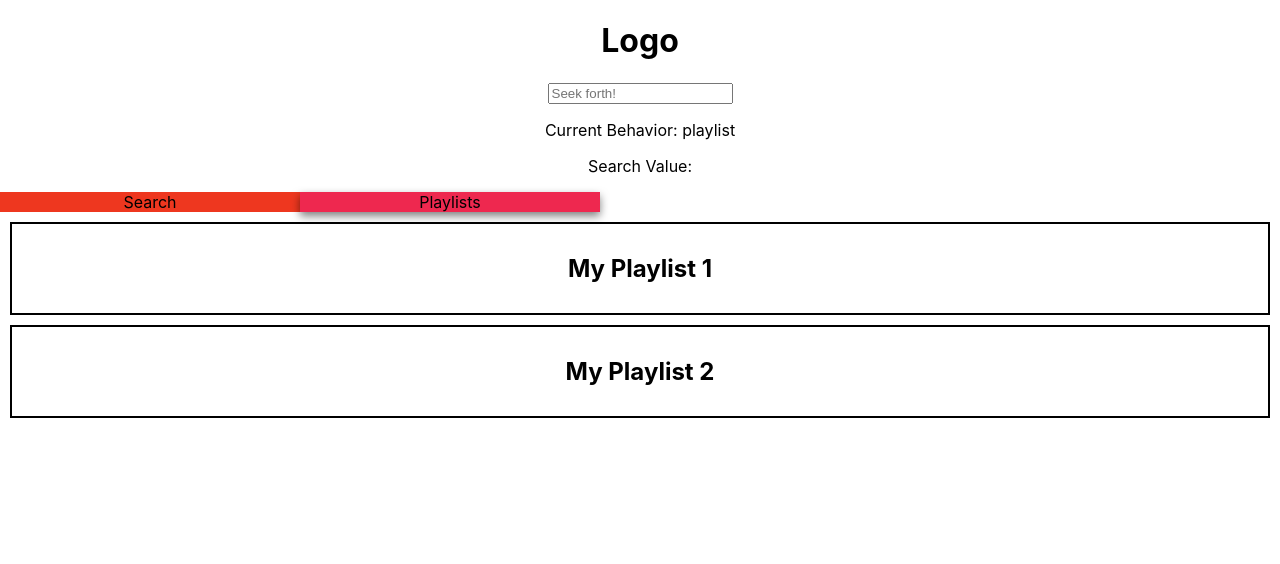
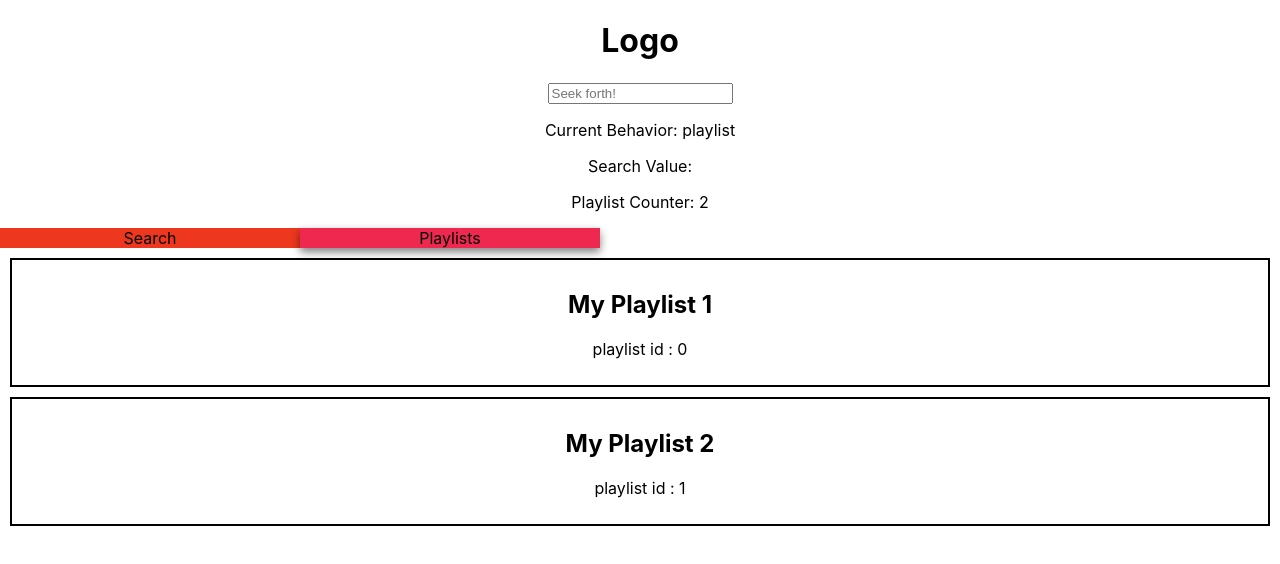
Before and after one commit to CalamityKid/jammin, a React (Create React App) app: page / in a window 1280 px wide. Both pictures are taken after a click on the element "Playlists". Shown: the top 564 px of the page. Built offline with nearby package versions, Linux system fonts and the light colour scheme.

Commit message:
Finish and detangle Playlists

```diff
--- a/src/App.js
+++ b/src/App.js
@@ -1,13 +1,51 @@
-import React, { useState } from 'react';
+import React, { useState, useEffect, useRef } from 'react';
 import './App.css';
 import TopWindow from './containers/TopWindow/TopWindow';
 import LeftWindowContainer from './containers/LeftWindow/LeftWindowContainer';
+import Playlist from './Data/Playlist'; // Importing playlist data
+import Cache from './Data/Cache';
+import SearchCache from './Data/APIComputer'; // Importing search cache data
 
 function App() {
   // State to manage user behavior within the app
   const [userBehavior, setUserBehavior] = React.useState("searching");
+
   // State used to manage SeachBar value, and to make API calls
   const [searchValue, setSearchValue] = useState(""); //
+  const [songInfo, setSongInfo] = useState(null); // State to manage song information
+
+  // State to manage all playlists
+  const [allPlaylists, setAllPlaylists] = useState([]);
+  const [playlistCounter, setPlaylistCounter] = useState(0); // to create unique playlist IDs
+
+  const addPlaylist = (playlistName, cache, playlistId = playlistCounter) => {
+    const newPlaylist = new Playlist(playlistName, cache, playlistId);
+    setAllPlaylists((prevPlaylists) => [...prevPlaylists, newPlaylist]);
+    setPlaylistCounter((prevCounter) => prevCounter + 1); // Increment the counter
+  return newPlaylist;
+  }
+
+
+  const isInitialized = useRef(false);
+// Initialize playlists and songs using useEffect
+  useEffect(() => {
+    if (isInitialized.current) return; // Prevent running the logic twice
+    isInitialized.current = true;
+
+  const PlaylistCache = new Cache(); // Create a cache for the playlist
+
+  // Create and populate the first playlist
+  const pl1 = addPlaylist("My Playlist 1", PlaylistCache, 0);
+  pl1.addSong(SearchCache.retrieveSong("spotifyid1"));
+  pl1.addSong(SearchCache.retrieveSong("spotifyid2"));
+  pl1.addSong(SearchCache.retrieveSong("spotifyid3"));
+
+  // Create and populate the second playlist
+  const pl2 = addPlaylist("My Playlist 2", PlaylistCache, 1);
+  pl2.addSong(SearchCache.retrieveSong("spotifyid4"));
+  pl2.addSong(SearchCache.retrieveSong("spotifyid5"));
+}, []);
+
 
   return (
     <div className="App">
@@ -15,7 +53,8 @@ function App() {
       <TopWindow setUserBehavior={setUserBehavior} searchValue={searchValue} setSearchValue={setSearchValue}/>
       <p>Current Behavior: {userBehavior}</p>
       <p>Search Value: {searchValue}</p>
-      <LeftWindowContainer userBehavior={userBehavior} setUserBehavior={setUserBehavior}/>
+      <p>Playlist Counter: {playlistCounter}</p>
+      <LeftWindowContainer allPlaylists={allPlaylists} addPlaylist={addPlaylist} userBehavior={userBehavior} setUserBehavior={setUserBehavior}/>
 
 
     </div>
--- a/src/Data/Playlist.js
+++ b/src/Data/Playlist.js
@@ -1,20 +1,9 @@
-import Cache from "./Cache.js";
-import SearchCache from "./APIComputer.js"; //this should be deleted later
-// figure out a programming pattern to deal with global variables
-// for now ill pass this allPlaylists object around.
-
-const allPlaylists = {
-    counter : 0,
-    listOfPlaylists: [], //list of playlist objects,
-    }
-
 class Playlist {
-    constructor (name, cache){
+    constructor (name, cache, playlistId){
         this.name = name;
-        this.playlistId = allPlaylists.counter++;
+        this.playlistId = playlistId;
         this.songs = [];
         this.cache = cache; // Cache the playlist reads from
-        allPlaylists.listOfPlaylists.push(this);
         }
 
 
@@ -39,6 +28,8 @@ class Playlist {
         this.cache.songToCache(song);
         // Add the song's spotifyID to the playlist's songs array
         this.songs.push(spotifyID);
+        // Add the playlist to the song's inPlaylists array
+        this.cache.retrieveSong(spotifyID).inPlaylists.push(this);
     }
 
     removeSong(song) {
@@ -48,6 +39,9 @@ class Playlist {
         }
         // Remove the song's spotifyID from the playlist's songs array
         this.songs = this.songs.filter(id => id !== spotifyID);
+        // Remove the playlist from the song's inPlaylists array
+        const songObj = this.cache.retrieveSong(spotifyID);
+        songObj.inPlaylists = songObj.inPlaylists.filter(pl => pl !== this);
     }
 
     retrieveSong(spotifyID) {
@@ -69,16 +63,4 @@ class Playlist {
     }
 }
 
-const PlaylistCache = new Cache(); // Create a cache for the playlist
-const pl1 = new Playlist("My Playlist 1", PlaylistCache);
-pl1.addSong(SearchCache.retrieveSong("spotifyid1"));
-pl1.addSong(SearchCache.retrieveSong("spotifyid2"));
-pl1.addSong(SearchCache.retrieveSong("spotifyid3"));
-const pl2 = new Playlist("My Playlist 2", PlaylistCache);
-pl2.addSong(SearchCache.retrieveSong("spotifyid4"));
-pl2.addSong(SearchCache.retrieveSong("spotifyid5"));
-
-console.log(allPlaylists.listOfPlaylists); // Log the list of playlists to verify
-//export default Playlist;
-//should be fixed later
-export default allPlaylists; // Export the allPlaylists object
+export default Playlist;
--- a/src/Data/Song.js
+++ b/src/Data/Song.js
@@ -6,6 +6,7 @@ class Song {
         this.spotifyID = spotifyID;
         this.songName = songName;
         this.artist = artist;
+        this.inPlaylists = [];
     }
 
     // Setter and getter for spotifyID
@@ -43,6 +44,10 @@ class Song {
     get artist() {
         return this._artist;
     }
+
+    getInPlaylists() {
+        return this.inPlaylists;
+    }
 }
 
 export default Song;
--- a/src/components/LeftWindow/PlaylistCard/PlaylistCard.js
+++ b/src/components/LeftWindow/PlaylistCard/PlaylistCard.js
@@ -5,11 +5,8 @@ import SongCardDeck from '../SongCard/SongCardDeck';
 //given a playlist object
 // this component will display the name of the playlist
 // and a deck of its song cards
-function PlaylistCard({ playlist }) {
-    const {name} = playlist;
-
-    // State to toggle the visibility of the SongCardDeck
-    const [isDeckVisible, setIsDeckVisible] = useState(false);
+function PlaylistCard({ playlist, isDeckVisible, toggleDeckVisibility  }) {
+    const {name, playlistId} = playlist;
 
     // Retrieve all songs from the playlist
     const songArray = playlist.retrieveAllSongs();
@@ -17,9 +14,10 @@ function PlaylistCard({ playlist }) {
     return (
         <div
             style={{ border: "2px solid #000", padding: "10px", margin: "10px", cursor: "pointer" }}
-            onClick={() => setIsDeckVisible(!isDeckVisible)} // Toggle visibility on click
+            onClick={() =>  toggleDeckVisibility(playlistId)} // Toggle visibility on click
         >
             <h2>{name}</h2>
+            <p>playlist id : {playlistId}</p>
             {isDeckVisible && <SongCardDeck songs={songArray} />}
         </div>
     );
@@ -28,8 +26,11 @@ function PlaylistCard({ playlist }) {
 PlaylistCard.propTypes = {
     playlist: PropTypes.shape({
         name: PropTypes.string.isRequired, // Playlist name must be a string and is required
+        playlistId: PropTypes.number.isRequired, // Playlist ID must be a number and is required
         retrieveAllSongs: PropTypes.func.isRequired, // Must be a function and is required
     }).isRequired, // The playlist object itself is required
+    isDeckVisible: PropTypes.bool.isRequired, // Whether the deck is visible
+    toggleDeckVisibility: PropTypes.func.isRequired, // Function to toggle deck visibility
 };
 
 export default PlaylistCard;
--- a/src/components/LeftWindow/PlaylistCard/PlaylistDeck.js
+++ b/src/components/LeftWindow/PlaylistCard/PlaylistDeck.js
@@ -1,12 +1,19 @@
-import React from 'react';
+import React, { useState } from 'react';
 import PlaylistCard from './PlaylistCard';
-import allPlaylists from '../../../Data/Playlist';
 
-function PlaylistDeck() {
+function PlaylistDeck({allPlaylists}) {
+    const [visibleDeckId, setVisibleDeckId] = useState(null); // Track the visible deck's ID
+
+    const toggleDeckVisibility = (playlistId) => {
+        setVisibleDeckId((prevId) => (prevId === playlistId ? null : playlistId)); // Toggle visibility
+    };
+
     return (
         <div>
-            {allPlaylists.listOfPlaylists.map((playlist, index) => (
-                <PlaylistCard key={index} playlist={playlist} />
+            {allPlaylists.map((playlist, index) => (
+                <PlaylistCard key={index} playlist={playlist}
+                isDeckVisible={visibleDeckId === playlist.playlistId} // Check if this deck is visible
+                toggleDeckVisibility={toggleDeckVisibility}/>
             ))}
         </div>
     );
--- a/src/containers/LeftWindow/LeftWindowContainer.js
+++ b/src/containers/LeftWindow/LeftWindowContainer.js
@@ -1,14 +1,15 @@
 import React from 'react';
 import LeftToggle from '../../components/LeftWindow/LeftToggle/LeftToggle';
 import PlaylistDeck from '../../components/LeftWindow/PlaylistCard/PlaylistDeck';
-function LeftWindowContainer({userBehavior, setUserBehavior}) {
-    // this should change what is being displayed under the left toggle depending
-    //on the LeftWSelection state that is defined in LeftToggle "search" OR "playlist"
+function LeftWindowContainer({userBehavior, setUserBehavior, allPlaylists}) {
+    // Displays the left window of the app
+    // Left toggle sets and responds to userBehavior state
+    // will display search or playlist components on that state.
 
     return(
         <>
         <LeftToggle userBehavior={userBehavior} setUserBehavior={setUserBehavior} />
-        {userBehavior === "playlist" || userBehavior === "info" ? <PlaylistDeck /> : null}
+        {userBehavior === "playlist" || userBehavior === "info" ? <PlaylistDeck allPlaylists={allPlaylists} /> : null}
         </>
 
     );
```
Also changed, not shown: src/components/RightWindow/SongDisplay/SongDisplay.js (added, +33 -0 lines), src/components/RightWindow/AddToPlaylistButton/AddToPlaylistButton.js (added).
